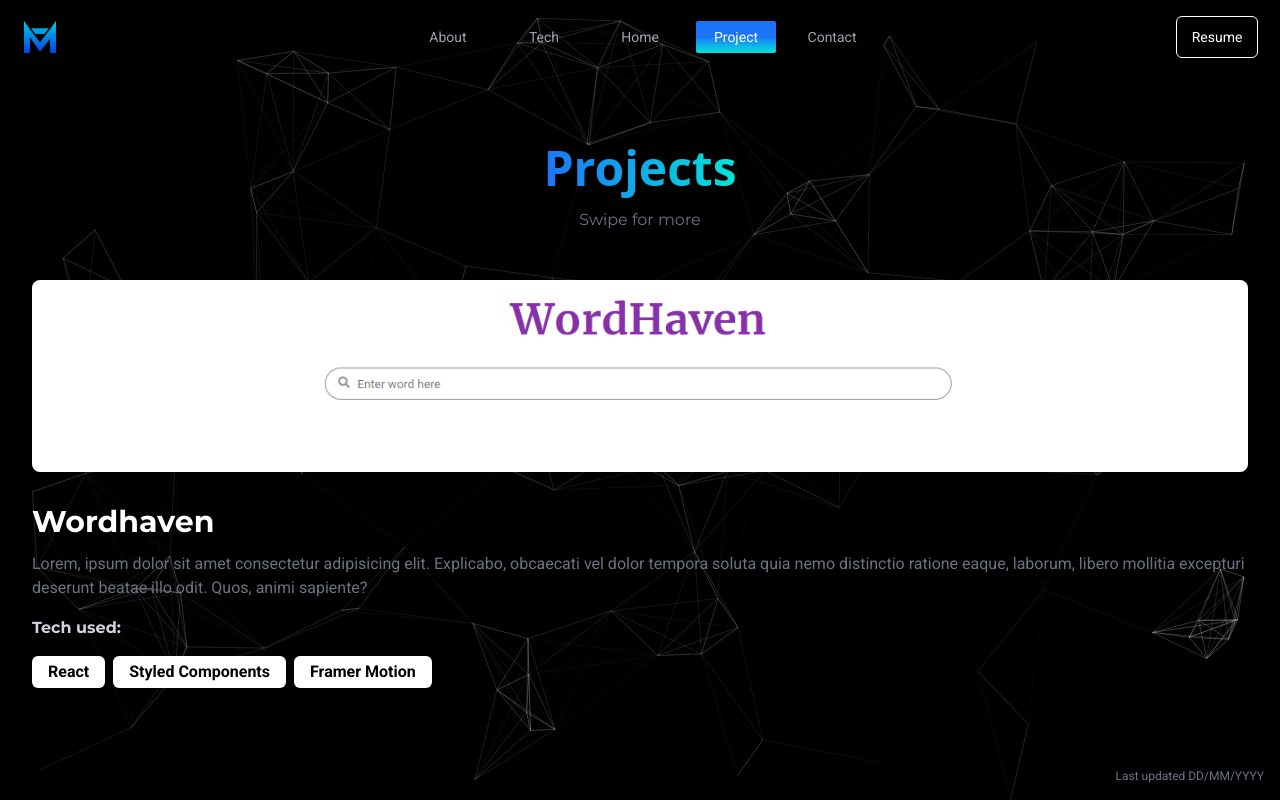
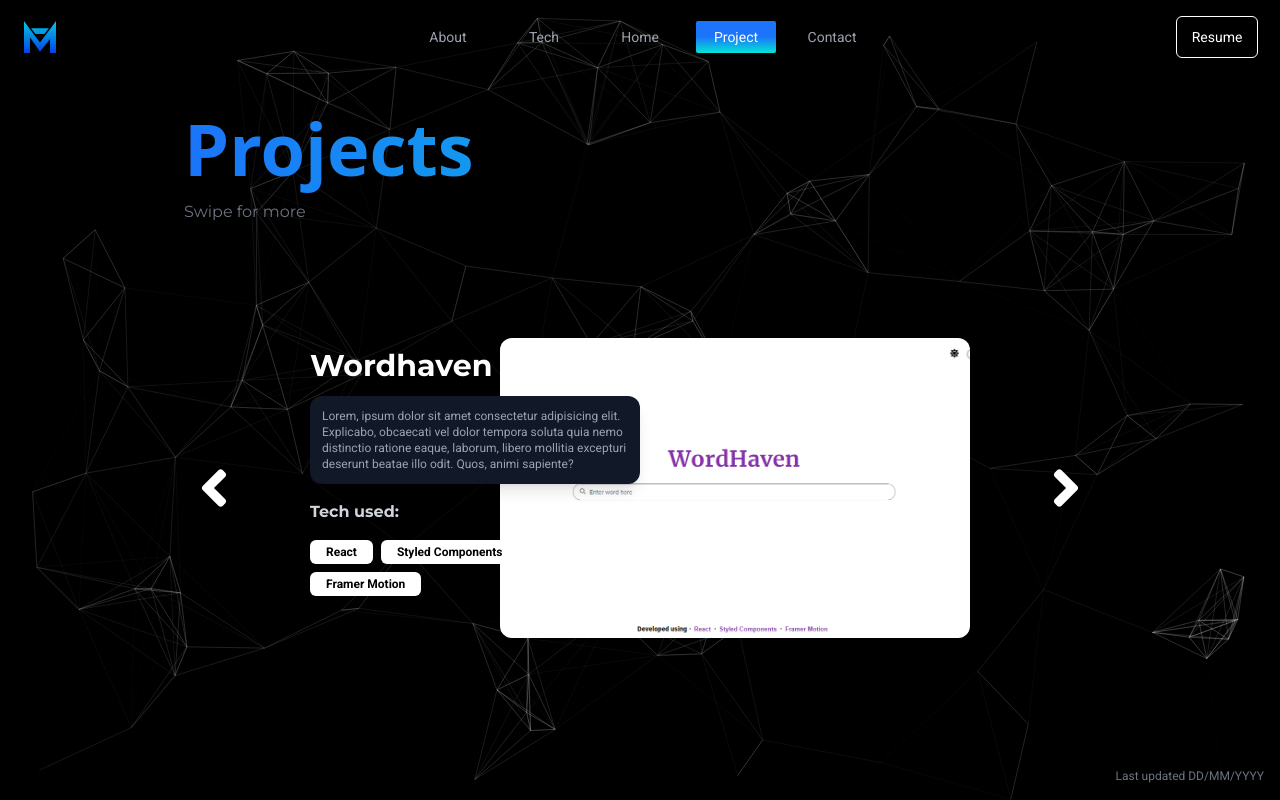
Before and after one commit to Mark-Avila/markavila2, a React (Vite) app: page / in a window 1280 px wide. Both pictures are taken after a click on the button "Project". Built offline with nearby package versions, Linux system fonts and the light colour scheme.

Commit message:
projects page

```diff
--- a/src/components/ProjectItem.tsx
+++ b/src/components/ProjectItem.tsx
@@ -8,25 +8,32 @@ interface ProjectItemProps {
 }
 
 function ProjectItem(props: ProjectItemProps) {
-
   const { image, title, body, tech } = props;
 
   return (
-    <motion.div className="snap-center shrink-0 w-full">
-      <div className="h-48">
-        <img src={image} className="h-full w-full rounded-lg object-cover" />
+    <motion.div className="flex flex-col-reverse md:grid md:grid-cols-2 md:mt-8 md:max-w-[800px] lg:w-3/4 lg:justify-center xl:w-10/12 xl:mt-0">
+      <div className="z-50 mt-8 md:mt-0 xl:pb-8">
+        <h1 className="font-montserrat text-3xl font-bold text-white">
+          {title}
+        </h1>
+        <p className="mt-3 font-roboto text-gray-500 md:rounded-xl md:bg-gray-900 md:p-3 md:text-xs md:text-gray-400 md:shadow-lg">
+          {body}
+        </p>
+        <p className="mt-4 font-montserrat font-bold text-gray-300">
+          Tech used:
+        </p>
+        <div className="mt-4 flex flex-wrap gap-2 md:w-[calc(100%-90px)]">
+          {tech.map((item) => (
+            <div key={item} className="rounded-md bg-white p-4 py-1">
+              <p className="font-roboto font-bold md:text-xs">{item}</p>
+            </div>
+          ))}
+        </div>
       </div>
-      <h1 className="mt-8 font-montserrat text-3xl font-bold text-white">
-        {title}
-      </h1>
-      <p className="mt-3 font-roboto text-gray-500 ">{body}</p>
-      <p className="text-gray-300 font-montserrat font-bold mt-4">Tech used:</p>
-      <div className="mt-4 flex flex-wrap gap-2">
-        {tech.map((item) => (
-          <div key={item} className="rounded-md bg-white p-4 py-1">
-            <p className="font-roboto font-bold">{item}</p>
-          </div>
-        ))}
+      <div className="relative h-48 xl:h-full md:w-full">
+        <div className="h-full w-full max-w-[360px] md:absolute md:right-0 md:h-[calc(100%+50px)] md:w-[calc(100%+50px)] xl:bottom-0 xl:top-1/2 xl:-translate-y-1/2 md:max-w-none xl:h-[calc(100%+20px)] xl:w-[calc(100%+140px)] xl:max-h-[720px] xl:max-w-[480px]">
+          <img src={image} className="h-full w-full rounded-lg xl:rounded-xl object-cover" />
+        </div>
       </div>
     </motion.div>
   );
--- a/src/screens/Projects.tsx
+++ b/src/screens/Projects.tsx
@@ -5,6 +5,7 @@ import wordhaven from "../assets/wordhaven.png";
 import { ProjectItem } from "../components";
 import { useSwipeable } from "react-swipeable";
 import { AnimatePresence } from "framer-motion";
+import { FaAngleLeft, FaAngleRight } from "react-icons/fa";
 
 interface ProjectItem {
   id: number;
@@ -35,13 +36,20 @@ const items: ProjectItem[] = [
 ];
 
 function Projects() {
-
   return (
-    <div className="flex h-full w-full flex-col p-8 md:flex md:items-start md:justify-center lg:items-center">
-      <h1 className="custom-gradient-blue h-16 text-5xl font-bold">Projects</h1>
+    <div className="h-full p-8 lg:flex lg:h-fit lg:items-center lg:justify-center xl:h-full">
+      <div className="flex h-full w-full flex-col lg:w-3/4">
+        <h1 className="custom-gradient-blue pb-4 text-5xl font-bold md:text-7xl">
+          Projects
+        </h1>
         <p className="font-montserrat text-gray-500">Swipe for more</p>
-        <div className="flex container-snap overflow-x-auto snap-x snap-mandatory mt-12 gap-4">
+        <div className="h-full lg:mt-8 lg:flex lg:items-center lg:justify-between">
+          <button className="hidden lg:block text-4xl text-white transition ease-in-out active:-translate-x-2 xl:text-6xl">
+            <FaAngleLeft />
+          </button>
+          <div className=" container-snap flex h-full xl:h-full snap-x snap-mandatory gap-4 overflow-x-auto lg:items-center">
             {items.map((item) => (
+              <div className="h-full w-full shrink-0 snap-center overflow-visible lg:flex lg:h-fit lg:items-center lg:justify-center">
                 <ProjectItem
                   key={item.id}
                   image={item.image}
@@ -49,7 +57,13 @@ function Projects() {
                   body={item.body}
                   tech={item.tech}
                 />
+              </div>
             ))}
+          </div>
+          <button className="hidden lg:block text-4xl text-white transition ease-in-out active:translate-x-2 active:scale-90 xl:text-6xl">
+            <FaAngleRight />
+          </button>
+        </div>
       </div>
     </div>
   );
```
Lines whose indentation alone changed are shown as unchanged.
